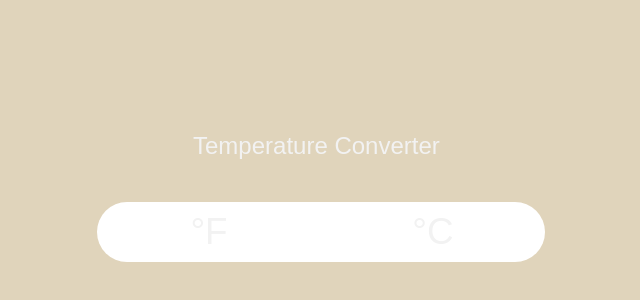
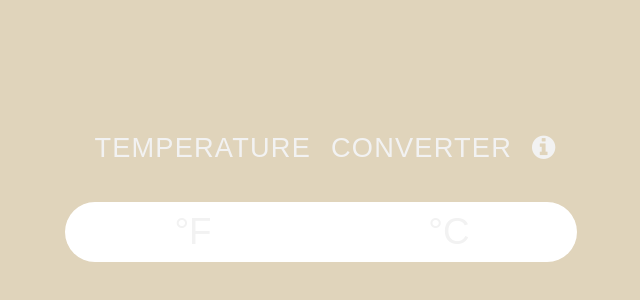
Before and after one commit to celestelayne/temp-converter, a plain HTML site: page index.html in a window 1280 px wide. Shown: the part 148-448 px from the top of the page, without its empty margins (319-959 px from the left). Drawn offline with Linux system fonts and the light colour scheme; a web font is replaced by a local one.

Commit message:
added tooltip

```diff
--- a/index.html
+++ b/index.html
@@ -3,6 +3,7 @@
 <head>
 	<meta charset="UTF-8">
 	<title>Temperature Converter</title>
+	<link rel="stylesheet" href="https://maxcdn.bootstrapcdn.com/font-awesome/4.4.0/css/font-awesome.min.css">
 	<link href='https://fonts.googleapis.com/css?family=Chivo:400,400italic,900,900italic' rel='stylesheet' type='text/css'>
 	<link rel="stylesheet" href="style.css">
 </head>
@@ -10,11 +11,12 @@
 
 	<div class="flex-container">
 
-		<div class="left">
-		<h2>Temperature Converter</h2>
+		<div class="left bouncy">
+		<h2 class="left-word">Temperature</h2>
 			<input class="left-input" type="text" placeholder="&deg;F">
 		</div>
-		<div class="right">
+		<div class="right bouncy">
+			<h2 class="right-word">Converter<a href="#" data-tooltip="Enter a number value for either temperature scale and the other will be calculated."><i class="fa fa-info-circle"></i></a></h2>
 			<input class="right-input" type="text" placeholder="&deg;C">
 		</div>
 	</div>
--- a/style.css
+++ b/style.css
@@ -12,17 +12,6 @@
 	body {
 		color: #F2F2F2;
 		height: 100%;
-	}
-
-	h2 {
-		font-family: 'Chivo', sans-serif;
-		font-weight: 400;
-		z-index: 10;
-		position: absolute;
-    left: 80%;
-    overflow: hidden;
-    white-space: nowrap;
-    top: 35%
 	}
 
 	.flex-container {
@@ -45,6 +34,68 @@
 		position: relative;
 	}
 
+	h2.left-word {
+    font-family: 'Chivo', sans-serif;
+    font-weight: 400;
+    text-transform: uppercase;
+    font-size: 1.7em;
+    z-index: 10;
+		position: absolute;
+		top: 35%;
+		right: 0;
+		padding-right: 10px;
+		letter-spacing: 1.2px;
+	}
+
+	h2.right-word {
+    font-family: 'Chivo', sans-serif;
+    font-weight: 400;
+    text-transform: uppercase;
+    font-size: 1.7em;
+    z-index: 10;
+		position: absolute;
+		top: 35%;
+		padding-left: 10px;
+		letter-spacing: 1.2px;
+	}
+
+	h2 {
+		opacity: 0;
+  	-webkit-animation-delay: 0.3s;
+  	-moz-animation-delay: 0.3s;
+  	-ms-animation-delay: 0.3s;
+  	-o-animation-delay: 0.3s;
+	  animation-fill-mode: forwards;
+	}
+
+	.bouncy.left h2 {
+		animation-name: bounce-right;
+	}
+
+	.bouncy.left h2 {
+		animation-duration: 0.6s;
+	}
+
+	.bouncy.right h2 {
+		animation-name: bounce-left;
+	}
+
+	.bouncy.right h2 {
+		animation-duration: 0.6s;
+	}
+
+	i.fa.fa-info-circle {
+		padding-left: 20px;
+	}
+
+	a {
+		color: inherit;
+	}
+
+	a.tooltip::before {
+    content: attr(data-tip);
+  }
+
 	.cold {
 		background: #81CFE0;
 		/*background: #72B7C6;*/
@@ -64,7 +115,7 @@
 		font-family: 'Chivo', sans-serif;
 		font-size: 2.3em;
 		font-weight: 400;
-		width: 35%;
+		width: 40%;
     height: 60px;
 		border: none;
 		text-align: center;
@@ -159,3 +210,118 @@
 			background-color: #72B7C6;
 		}
 	}
+
+	@keyframes bounce-right {
+	  0% {
+	    opacity: .2;
+	    transform: translateX(-200px);
+	  }
+	  60% {
+	    opacity: .7;
+	    transform: translateX(10px);
+	  }
+	  100% {
+	    opacity: 1;
+	    transform: translateX(0);
+	  }
+	}
+
+	@keyframes bounce-left {
+	  0% {
+	    opacity: .2;
+	    transform: translateX(200px);
+	  }
+	  60% {
+	    opacity: .7;
+	    transform: translateX(-10px);
+	  }
+	  100% {
+	    opacity: 1;
+	    transform: translateX(0);
+	  }
+	}
+
+[data-tooltip]:before,
+[data-tooltip]:after,
+.tooltip:before,
+.tooltip:after {
+  position: absolute;
+  visibility: hidden;
+  -ms-filter: "progid:DXImageTransform.Microsoft.Alpha(Opacity=0)";
+  filter: progid:DXImageTransform.Microsoft.Alpha(Opacity=0);
+  opacity: 0;
+  -webkit-transition:
+	  opacity 0.2s ease-in-out,
+		visibility 0.2s ease-in-out,
+		-webkit-transform 0.2s cubic-bezier(0.71, 1.7, 0.77, 1.24);
+	-moz-transition:
+		opacity 0.2s ease-in-out,
+		visibility 0.2s ease-in-out,
+		-moz-transform 0.2s cubic-bezier(0.71, 1.7, 0.77, 1.24);
+	transition:
+		opacity 0.2s ease-in-out,
+		visibility 0.2s ease-in-out,
+		transform 0.2s cubic-bezier(0.71, 1.7, 0.77, 1.24);
+  -webkit-transform: translate3d(0, 0, 0);
+  -moz-transform:    translate3d(0, 0, 0);
+  transform:         translate3d(0, 0, 0);
+  pointer-events: none;
+}
+
+[data-tooltip]:hover:before,
+[data-tooltip]:hover:after,
+[data-tooltip]:focus:before,
+[data-tooltip]:focus:after,
+.tooltip:hover:before,
+.tooltip:hover:after,
+.tooltip:focus:before,
+.tooltip:focus:after {
+  visibility: visible;
+  -ms-filter: "progid:DXImageTransform.Microsoft.Alpha(Opacity=100)";
+  filter: progid:DXImageTransform.Microsoft.Alpha(Opacity=100);
+  opacity: 1;
+}
+
+.tooltip:before,
+[data-tooltip]:before {
+  z-index: 1001;
+  border-top: 8px solid #000;
+    border-right: 8px solid transparent;
+    border-left: 8px solid transparent;
+  background: transparent;
+  content: "";
+}
+
+.tooltip:after,
+[data-tooltip]:after {
+  z-index: 1000;
+  padding: 10px;
+  width: 160px;
+  background-color: #C6BCA6;
+  /*background-color: hsla(0, 0%, 20%, 0.9);*/
+  color: #F2F2F2;
+  content: attr(data-tooltip);
+  font-size: 14px;
+  line-height: 1.4;
+  letter-spacing: 1.2px;
+  text-align: center;
+}
+
+[data-tooltip]:before,
+[data-tooltip]:after,
+.tooltip:before,
+.tooltip:after,
+.tooltip-top:before,
+.tooltip-top:after {
+  bottom: 150%;
+  left: 53%;
+}
+
+[data-tooltip]:before,
+.tooltip:before,
+.tooltip-top:before {
+  margin-left: 37%;
+  margin-bottom: -7px;
+  border-top-color: #C6BCA6;
+  /*border-top-color: hsla(0, 0%, 20%, 0.9);*/
+}
```
